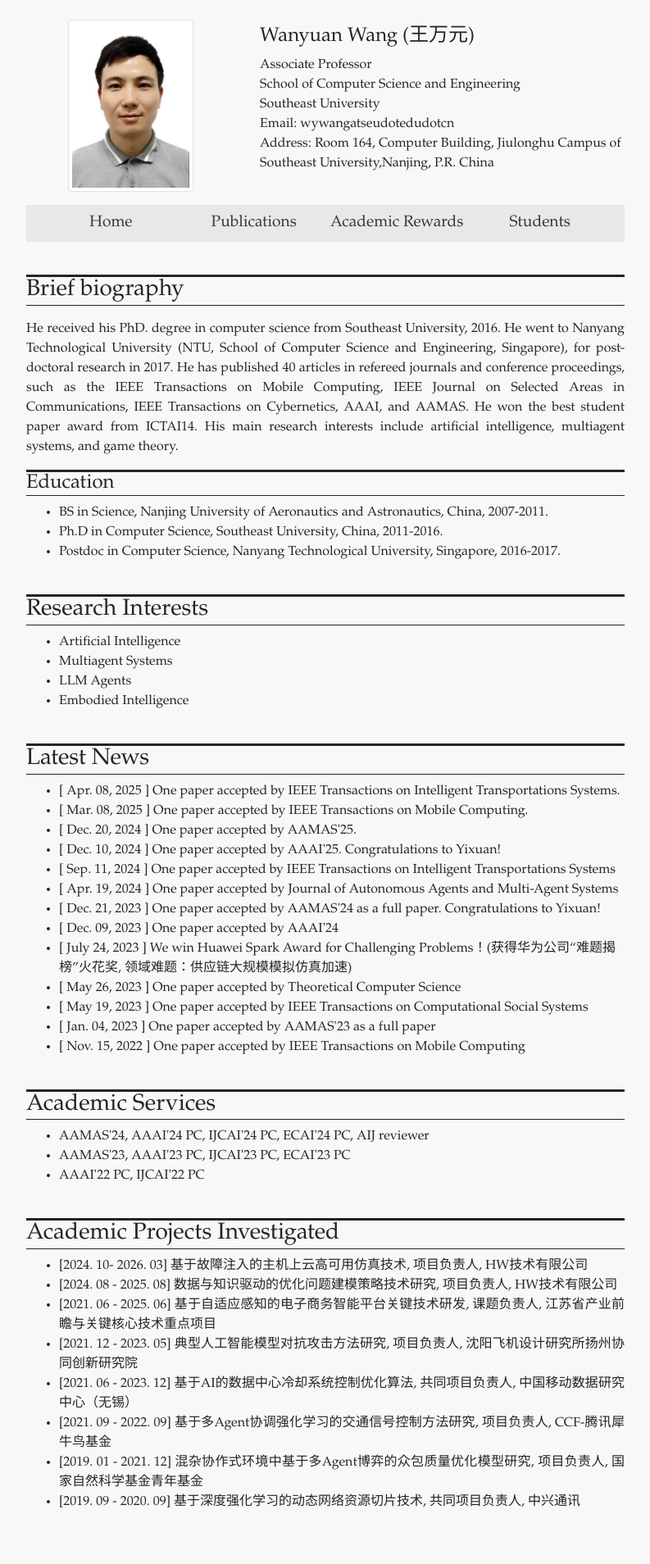
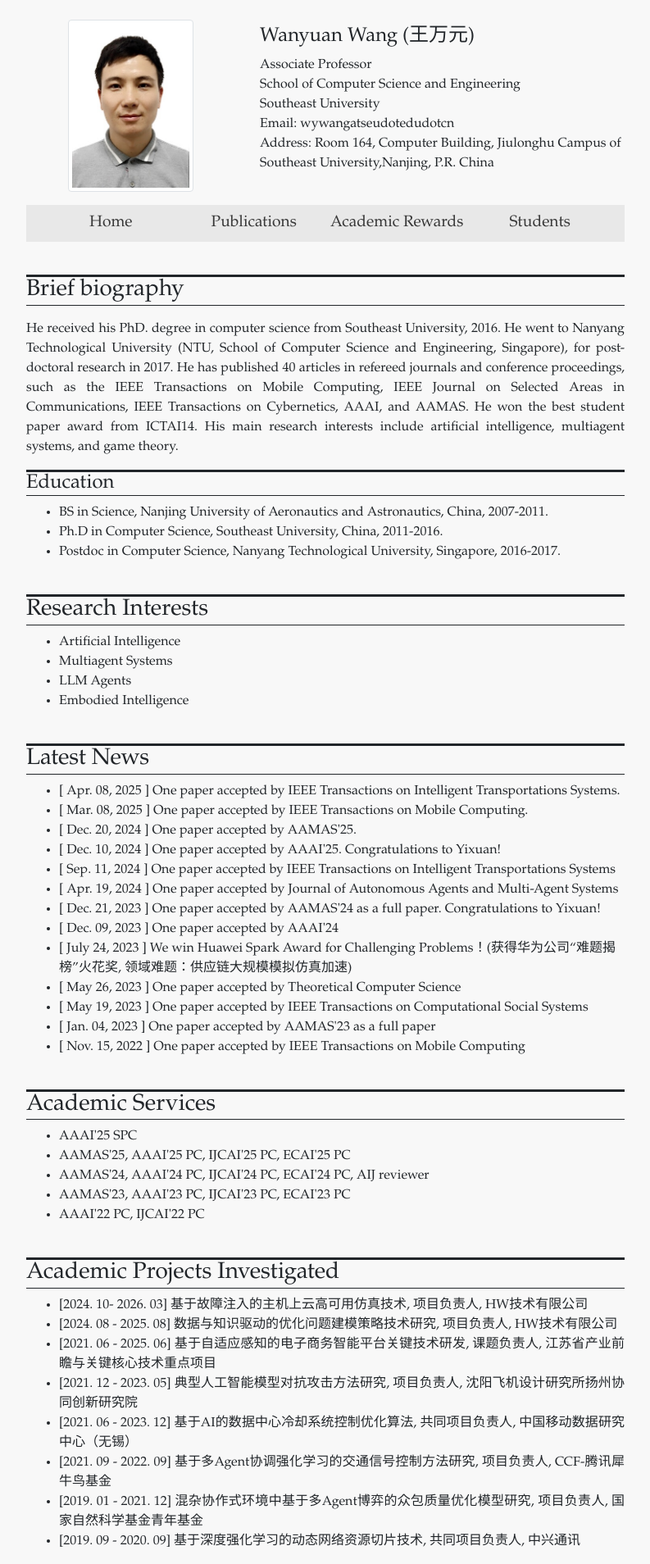
Before and after one commit to wanyuanwang/wanyuanwang.github.io, a Jekyll site: the page built from index.html, in a window 1280 px wide. Shown: the whole page at 82% size, without its empty margins (243-1036 px from the left). Built offline with Jekyll 4.4.1, drawn with Linux system fonts in a browser that asks for light colours; before the commit the page ends 1860 px from its top, so only the background shows below that.

Commit message:
Update committee_member.yml

```diff
--- a/_data/committee_member.yml
+++ b/_data/committee_member.yml
@@ -1,3 +1,5 @@
+- name : AAAI'25 SPC
+- name : AAMAS'25, AAAI'25 PC, IJCAI'25 PC, ECAI'25 PC
 - name : AAMAS'24, AAAI'24 PC, IJCAI'24 PC, ECAI'24 PC, AIJ reviewer
 - name : AAMAS'23, AAAI'23 PC, IJCAI'23 PC, ECAI'23 PC
 - name : AAAI'22 PC, IJCAI'22 PC
```
